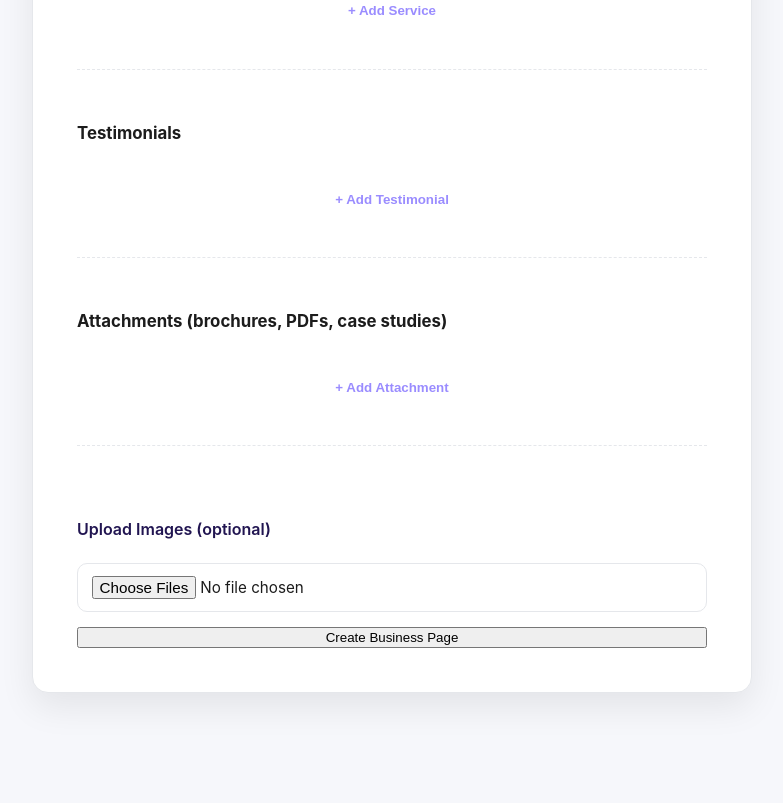
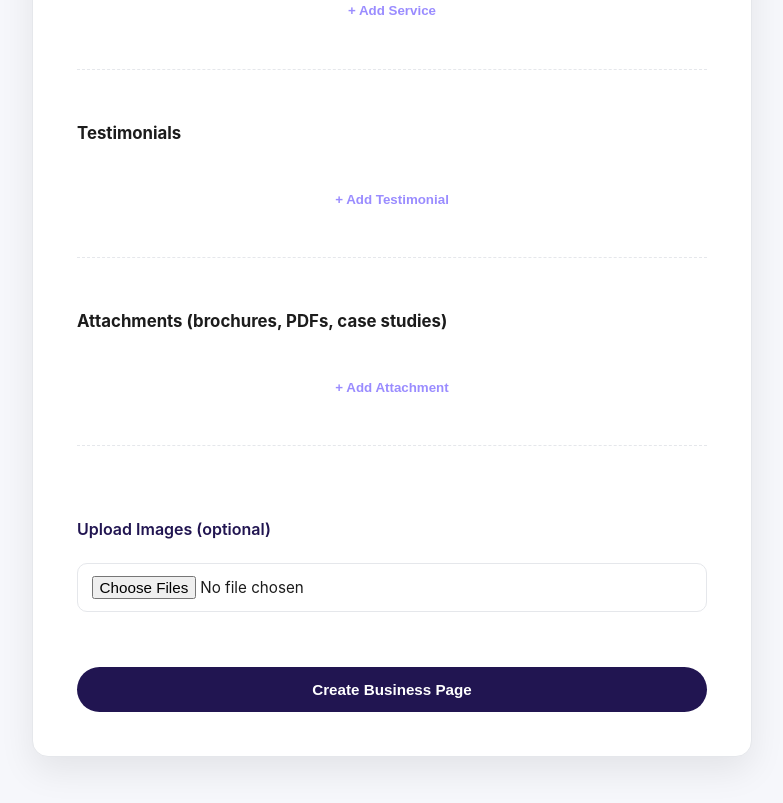
Before and after one commit to jackmclark0709-blip/enoma-api, a website: page public/create.html in a window 1280 px wide. Shown: the part 2808-3611 px from the top of the page, without its empty margins (248-1031 px from the left). Before the commit the page ends 3581 px from the top, so only its background shows below. Drawn offline with Linux system fonts and the light colour scheme; some packages are replaced by stand-ins of ours; a script that the page names is missing.

Commit message:
create button restore

```diff
--- a/public/create.html
+++ b/public/create.html
@@ -36,6 +36,8 @@ form {
   padding: 2.75rem;
   border: 1px solid var(--enoma-border);
   box-shadow: 0 14px 35px rgba(0,0,0,0.08);
+  position: relative;
+  z-index: 10;
 }
 
 /* Headings */
@@ -121,6 +123,22 @@ button[type="submit"] {
   color: var(--enoma-green);
   font-weight: 600;
 }
+
+button[type="submit"],
+#createBtn,
+#updateBtn {
+  margin-top: 2.5rem;
+  width: 100%;
+  padding: 0.9rem;
+  border-radius: 999px;
+  font-weight: 700;
+  border: none;
+  cursor: pointer;
+  background: var(--enoma-blue);
+  color: white;
+  font-size: 0.95rem;
+}
+
 </style>
 
 </head>
--- a/public/styles/enoma.css
+++ b/public/styles/enoma.css
@@ -186,6 +186,8 @@ form {
   display: grid;
   gap: 0.9rem;
   margin-top: 1.5rem;
+  position: relative;
+  z-index: 10;
 }
 
 input,
@@ -211,7 +213,7 @@ textarea:focus {
 .site-header {
   position: sticky;
   top: 0;
-  z-index: 100;
+  z-index: 1;
   background: white;
   border-bottom: 1px solid var(--border);
 }
```
